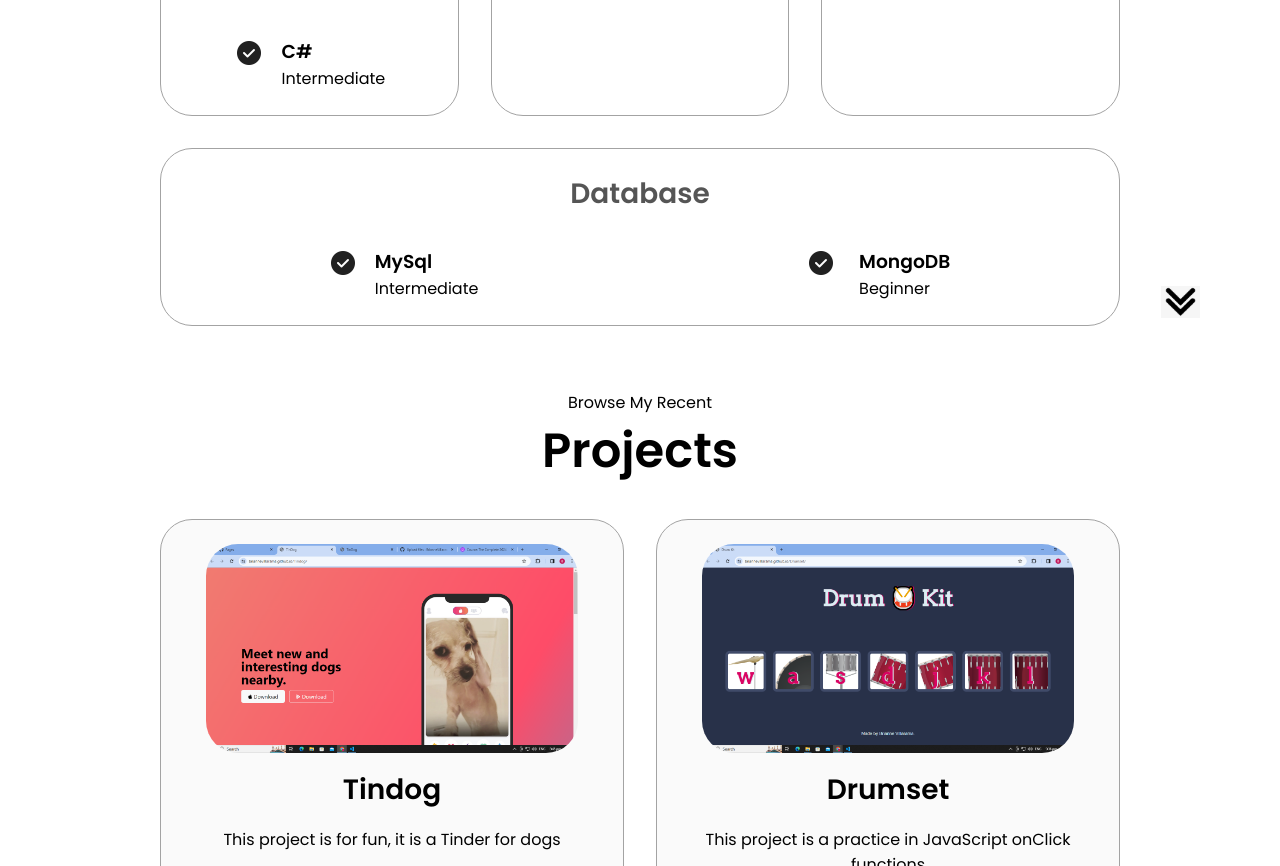
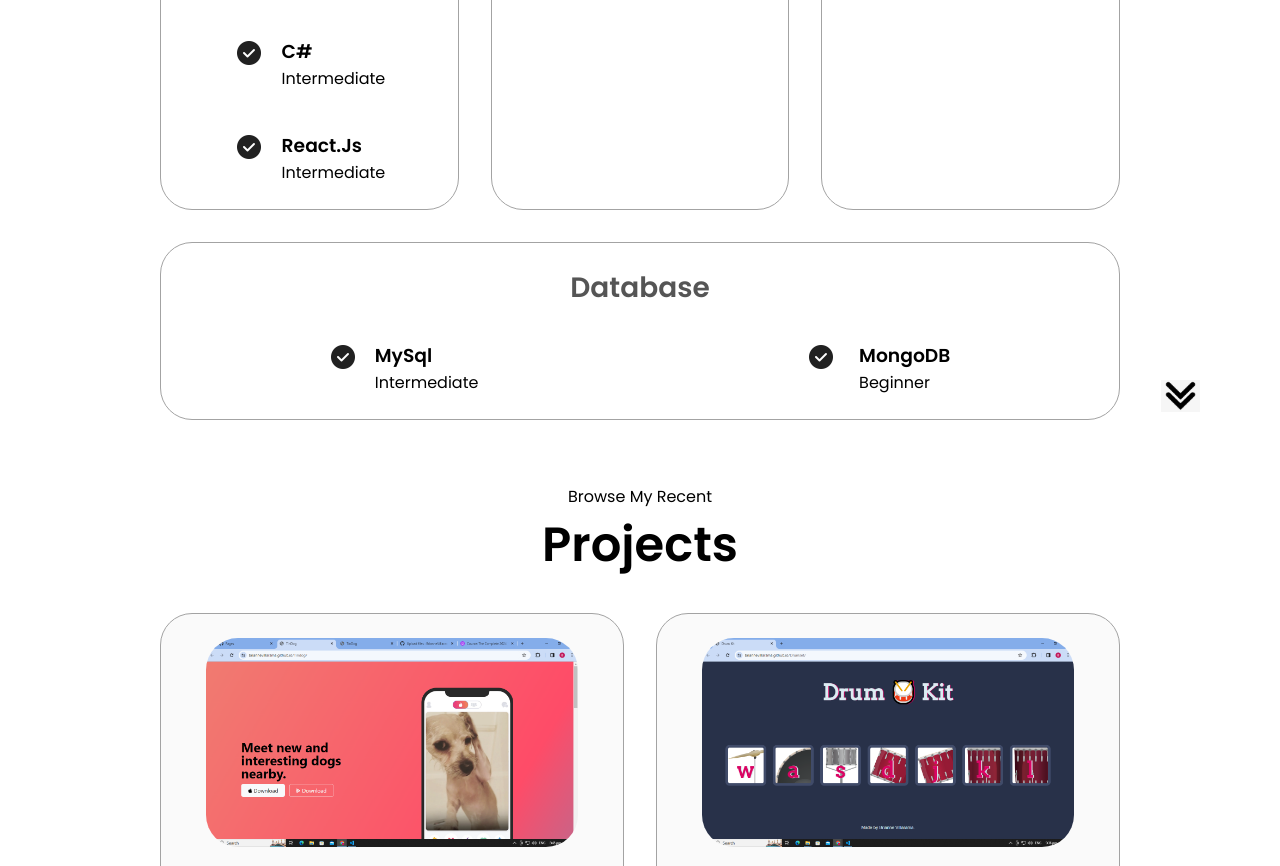
Before and after one commit to BrianneVillarama/Online-Portfolio, a plain HTML site: page index.html in a window 1280 px wide. Shown: the part 2281-3147 px from the top of the page. Drawn offline with Linux system fonts and the light colour scheme.

Commit message:
modified projects

```diff
--- a/index.html
+++ b/index.html
@@ -197,6 +197,17 @@
                 />
                 <div>
                   <h3>C#</h3>
+                  <p>Intermediate</p>
+                </div>
+              </article>
+              <article>
+                <img
+                  src="./assets/free-checkmark-2653425-2202874.png"
+                  alt="checkmark"
+                  class="icon"
+                />
+                <div>
+                  <h3>React.Js</h3>
                   <p>Intermediate</p>
                 </div>
               </article>
```
